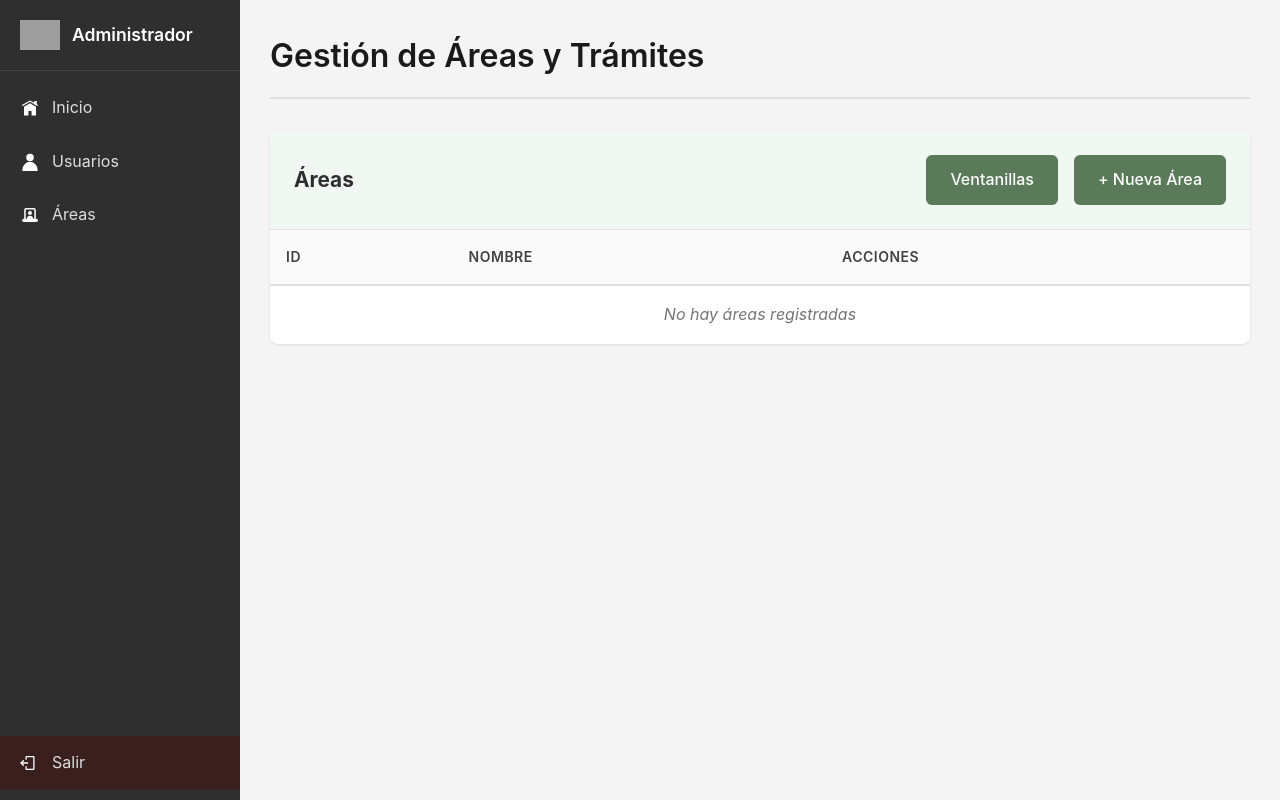
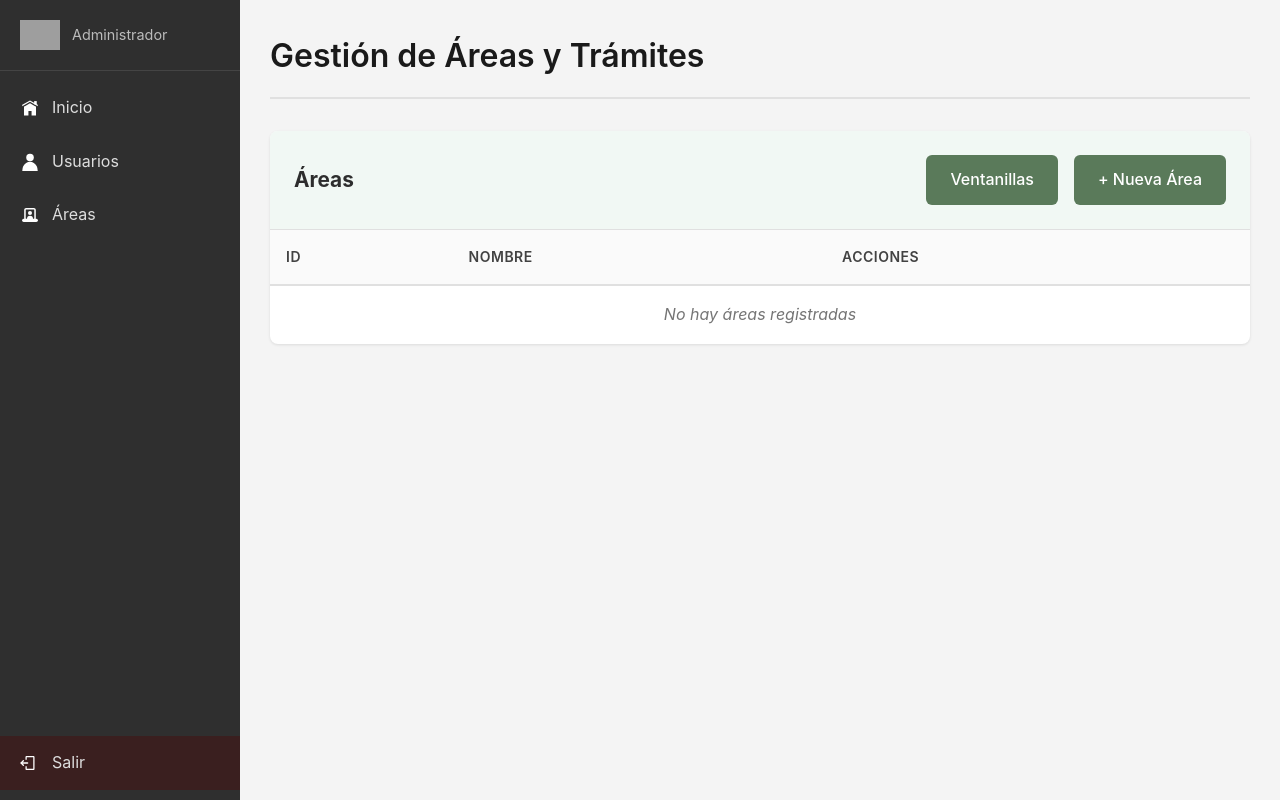
Before and after one commit to FMM28/TomaTurnos, a Python web app: template app/templates/admin/areas.html in a window 1280 px wide. Run offline with Jinja, Linux system fonts and the light colour scheme; the template is opened without the code that fills it, so the values that code supplies are empty; grey boxes are pictures that could not be loaded.

Commit message:
correcciones vista admin

```diff
--- a/app/static/css/admin.css
+++ b/app/static/css/admin.css
@@ -50,9 +50,19 @@ body {
     height: auto;
 }
 
-.sidebar-header span {
-    font-weight: 600;
+.sidebar-usuario {
+    font-weight: bold;
     font-size: 1.1rem;
+}
+
+.sidebar-rol {
+    font-size: 0.9rem;
+    color: #bbb;
+}
+
+.sidebar-header-info {
+    display: flex;
+    flex-direction: column;
 }
 
 .sidebar-menu {
--- a/app/templates/admin/_sidebar.html
+++ b/app/templates/admin/_sidebar.html
@@ -2,7 +2,10 @@
 
     <div class="sidebar-header">
         <img src="{{ url_for('static', filename='icons/ticketsQLogo_white.svg') }}" alt="Logo">
-        <span>Administrador</span>
+        <div class="sidebar-header-info">
+            <span class="sidebar-usuario">{{ current_user.nombre }} {{ current_user.ap_paterno }}</span>
+            <span class="sidebar-rol">Administrador</span>
+        </div>
     </div>
 
     <nav class="sidebar-menu">
```
Also changed, not shown: app/templates/admin/asignar_usuario_tramite.html (+6 -4 lines).
